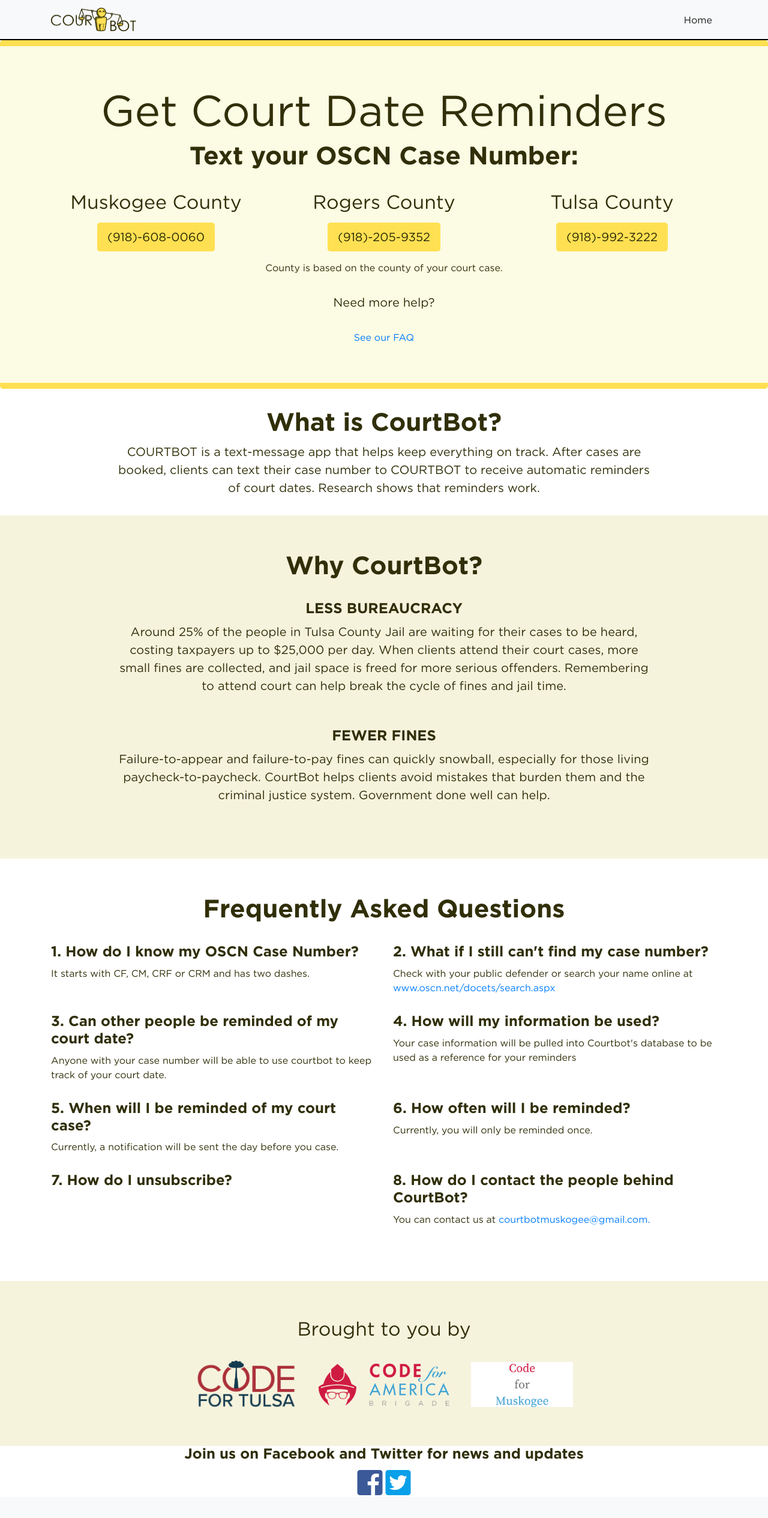
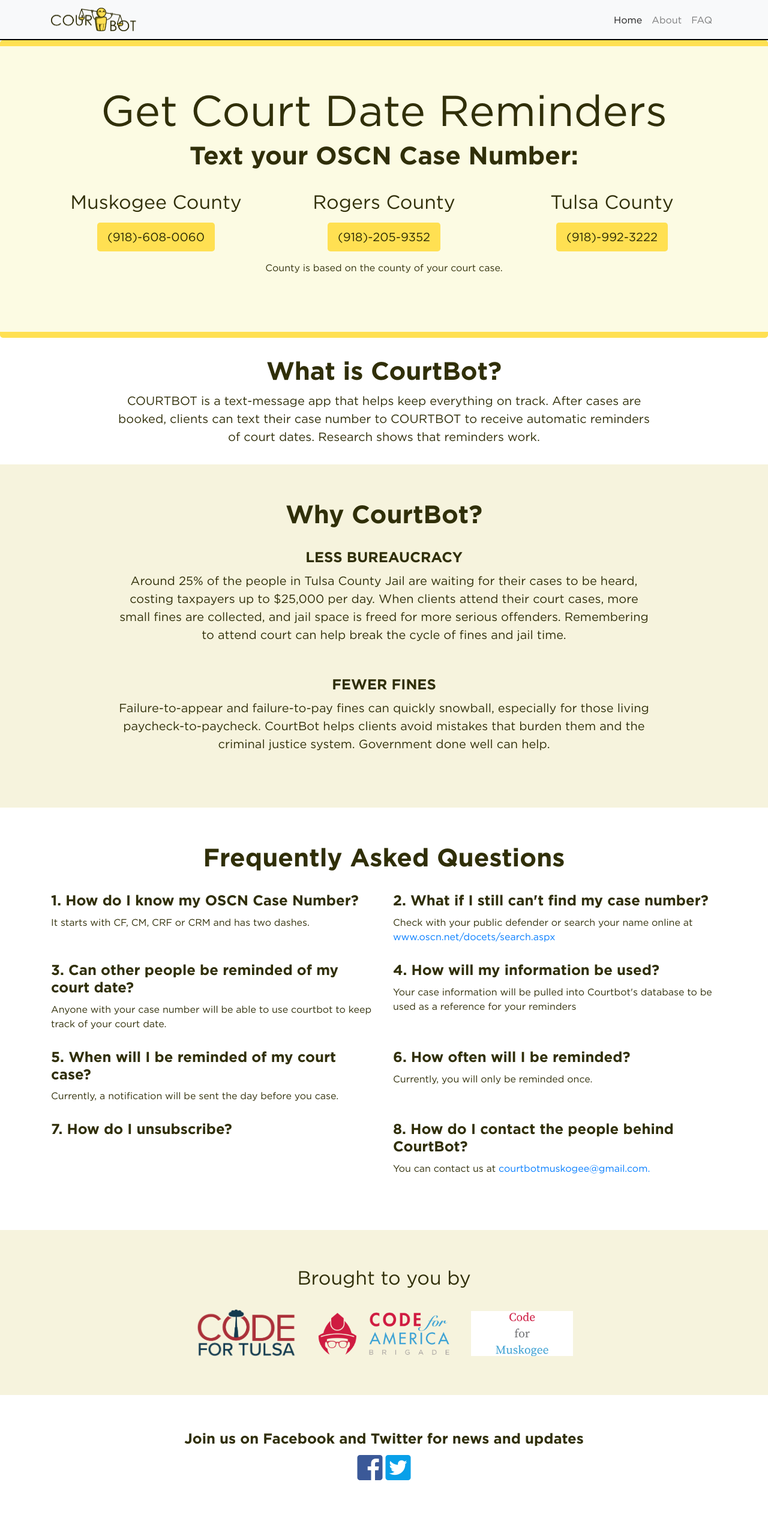
Before and after one commit to codeformuskogee/Courtbot_MSK, a Node server app: page / in a window 1280 px wide. Shown: the whole page at 60% size. Before the commit the page ends 2492 px from the top, so only its background shows below. Run offline with Node 20, Linux system fonts and the light colour scheme; some libraries are stand-ins or nearby versions.

Commit message:
small fixes

```diff
--- a/views/pages/index.ejs
+++ b/views/pages/index.ejs
@@ -53,7 +53,7 @@
       color:#fcfbe3;
       background-color:#766b22;
     }
-    section{
+    section, footer{
       padding: 60px 0;
     }
     @font-face {
@@ -123,6 +123,12 @@
         <li class="nav-item active">
           <a class="nav-link" href="#">Home <span class="sr-only">(current)</span></a>
         </li>
+      <li class="nav-item">
+          <a class="nav-link" href="#about">About</a>
+      </li>
+      <li class="nav-item">
+          <a class="nav-link" href="#faq">FAQ</a>
+      </li>
       <!--  <li class="nav-item">
           <a class="nav-link" href="#">Link</a>
         </li>
@@ -146,8 +152,6 @@
     <p class="Lead">
       County is based on the county of your court case.
     </p>
-    <p class="lead">Need more help?</p>
-    <a href="#faq">See our FAQ</a>
   </div>
 </div>
 <!--What is CourtBot-->
@@ -160,7 +164,7 @@
   </div>
 
 <!--Why CourtBot-->
-<section class="CBLtBgClr">
+<section id="about" class="CBLtBgClr">
   <div class="container text-center" id="whyCourtBot">
     <h2>Why CourtBot?</h2>
     <article>
@@ -178,9 +182,9 @@
   </div>
 </section>
 <!--FAQs-->
-<section>
+<section id="faq">
   <div class="container">
-    <h2 class="center" id="faq">Frequently Asked Questions</h2>
+    <h2 class="center">Frequently Asked Questions</h2>
     <br>
     <div class="row">
       <div class="col-sm-6">
```
